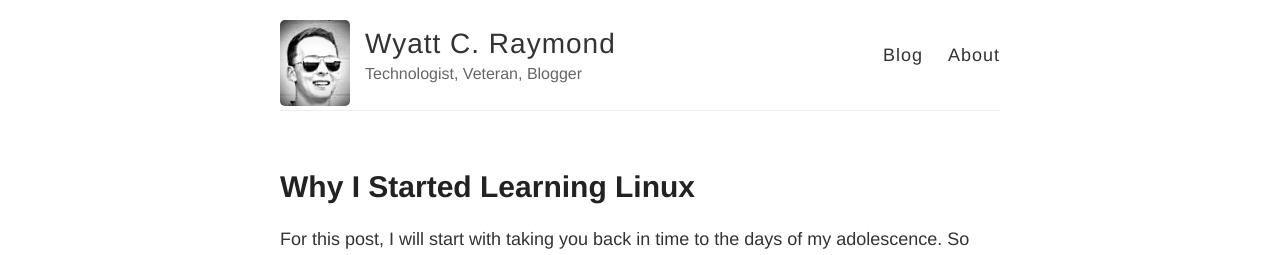
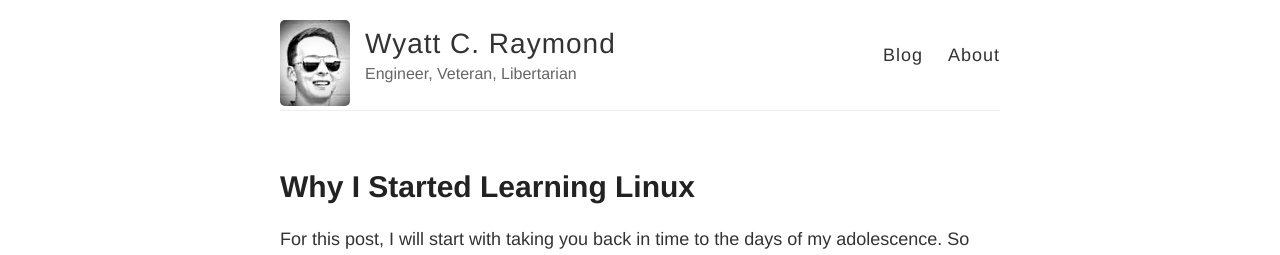
Before and after one commit to rockinraymond/wyattcraymond, a Jekyll site: the page built from index.html, in a window 1280 px wide. Shown: the top 255 px of the page. Built offline with Jekyll 4.4.1, drawn with Linux system fonts in a browser that asks for light colours.

Commit message:
Update _config.yml

```diff
--- a/_config.yml
+++ b/_config.yml
@@ -6,7 +6,7 @@
 name: Wyatt C. Raymond
 
 # Short bio or description (displayed in the header)
-description: Technologist, Veteran, Blogger
+description: Engineer, Veteran, Libertarian
 
 # URL of your avatar or profile pic (you could use your GitHub profile pic)
 avatar: https://raw.githubusercontent.com/rockinraymond/wyattcraymond/main/images/wyatt%20logo.jpg
```
